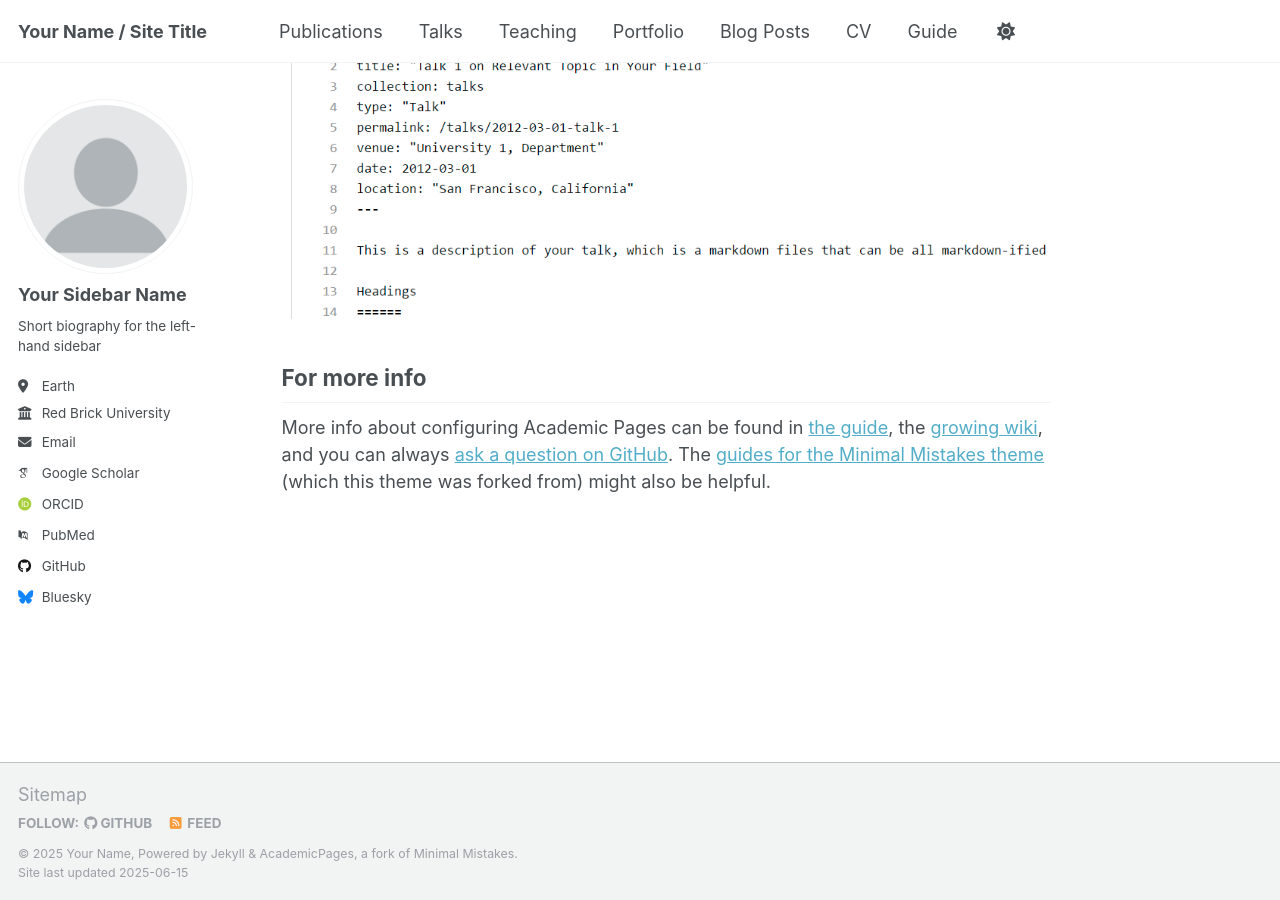
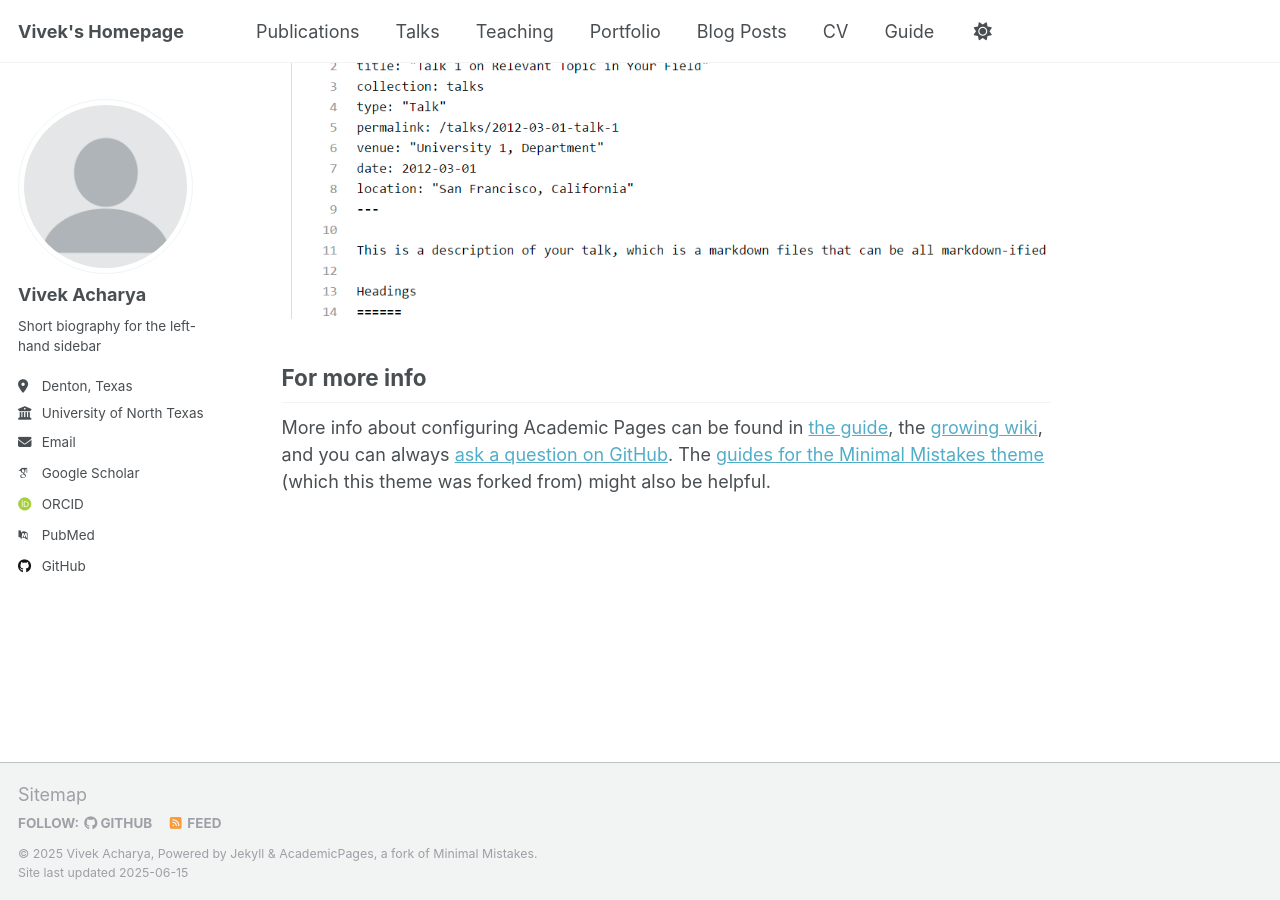
Before and after one commit to achvivek/achvivek.github.io, a Jekyll site: the page built from _pages/about.md, in a window 1280 px wide and 900 px high, scrolled down 2636 px. Built offline with Jekyll 4.4.1, drawn with Linux system fonts in a browser that asks for light colours; some web fonts are replaced.

Commit message:
_config.yml

```diff
--- a/_config.yml
+++ b/_config.yml
@@ -9,11 +9,11 @@
 # Basic Site Settings
 locale                   : "en-US"
 site_theme               : "default"
-title                    : "Your Name / Site Title"
+title                    : "Vivek's Homepage"
 title_separator          : "-"
-name                     : &name "Your Name"
-description              : &description "personal description"
-url                      : https://academicpages.github.io # the base hostname & protocol for your site e.g. "https://[your GitHub username].github.io" or if you already have some other page hosted on Github then use "https://[your GitHub username].github.io/[Your Repo Name]"
+name                     : &name "Vivek Acharya"
+description              : &description "PhD Candidate in Finance, G. Brint Ryan College of Business, University of North Texas"
+url                      : https://achvivek.github.io # the base hostname & protocol for your site e.g. "https://[your GitHub username].github.io" or if you already have some other page hosted on Github then use "https://[your GitHub username].github.io/[Your Repo Name]"
 baseurl                  : "" # the subpath of your site, e.g. "/blog"
 repository               : "academicpages/academicpages.github.io"
 
@@ -23,13 +23,13 @@ repository               : "academicpages/academicpages.github.io"
 author:
   # Biographic information
   avatar           : "profile.png"
-  name             : "Your Sidebar Name"
+  name             : "Vivek Acharya"
   pronouns         : # example: "she/her"
   bio              : "Short biography for the left-hand sidebar"
-  location         : "Earth"
-  employer         : "Red Brick University"
+  location         : "Denton, Texas"
+  employer         : "University of North Texas"
   uri              : # URL
-  email            : "none@example.org"
+  email            : "vivek.acharya@unt.edu"
 
   # Academic websites
   academia         : # URL
@@ -46,12 +46,12 @@ author:
   bitbucket        : # Username - Update with your username on the site
   codepen          : # Username
   dribbble         : # Username
-  github           : "academicpages"
+  github           : "achvivek"
   kaggle           : # Username
   stackoverflow    : # User number or user number and name (i.e., use "1" or "1/jeff-atwood")
 
   # Social media
-  bluesky          : "bsky.app" # Replace this with you Bluesky username
+  bluesky          : # Replace this with you Bluesky username
   facebook         : # Username
   flickr           : # Username
   foursquare       : # Username
@@ -60,7 +60,7 @@ author:
   keybase          : # Username
   instagram        : # Username
   lastfm           : # Username
-  linkedin         : # Username
+  linkedin         : # achvivek
   mastodon         : # URL
   medium           : # URL
   pinterest        : # Username
```
